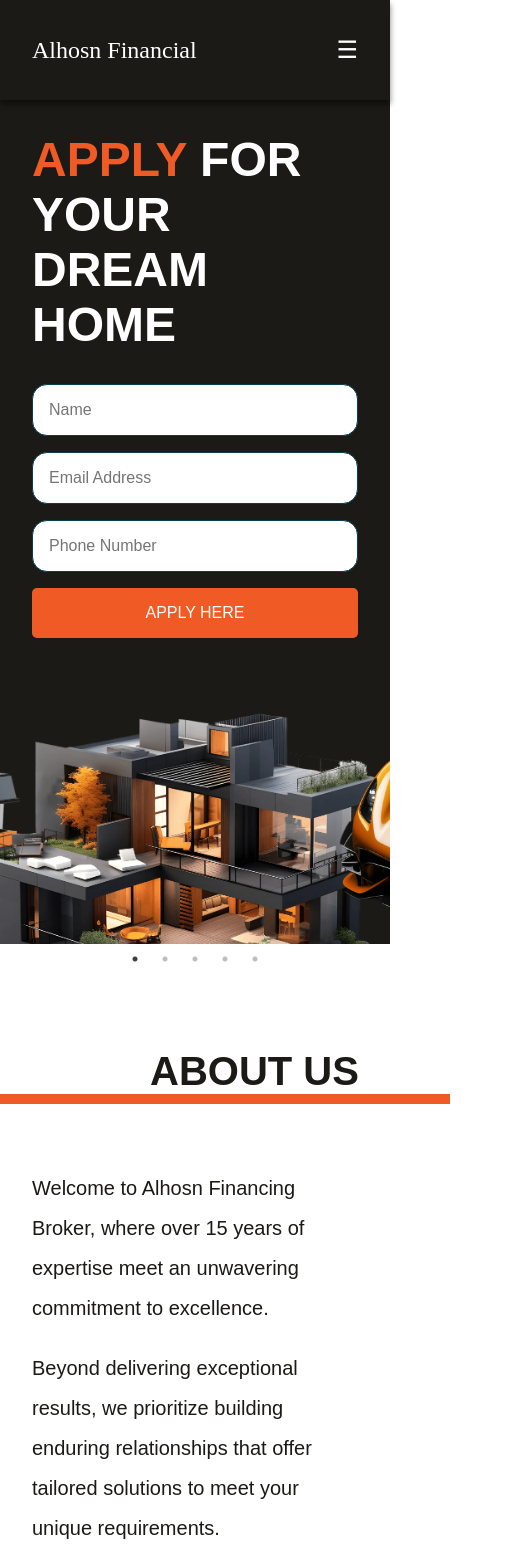
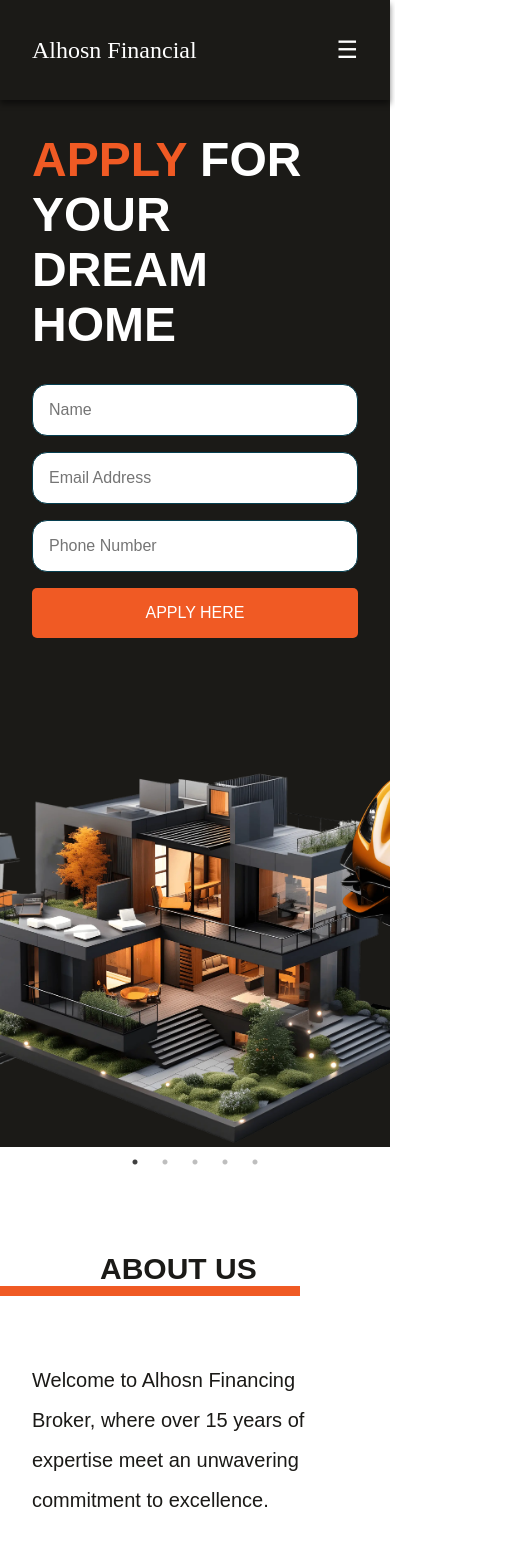
Before and after one commit to nevengh/ReactFirst, a React (Vite) app: page / in a window 390 px wide. Shown: the top 1550 px of the page, 532 px wide, since content can reach past the window. Built offline with nearby package versions, Linux system fonts and the light colour scheme.

Commit message:
edit heading title

```diff
--- a/src/components/Slider/Slider.css
+++ b/src/components/Slider/Slider.css
@@ -7,9 +7,9 @@
     justify-content: center !important;
     align-items: center;
     flex-wrap: wrap;
-    gap: 40px;
+    gap: 100px;
     width: 100%;
-    height: 100vh;
+    min-height: auto;
 }
 
 .slide-con .slide-img img{
--- a/src/pages/Partner/Partner.css
+++ b/src/pages/Partner/Partner.css
@@ -48,4 +48,23 @@
         color: #1B1A17;
         margin-bottom: 20px;
       }
+      .partner-image img {
+        width: 100%;
+        height: 100%;
+        box-shadow: 0 4px 6px rgba(216, 92, 21, 0.834);
+        clip-path: polygon(35% 0, 100% 30%, 100% 70%, 35% 100%, 0 75%, 0 25%);
+        object-fit: cover;
+        border-radius: 15px;
+      }
+      .about-heading h1 {
+        font-family: var(--Montserrat-family);
+        font-size: 30px;
+        font-weight: var(--bold-weight);
+        text-align: left;
+        margin-bottom: 2rem;
+        color: #1B1A17;
+        border-bottom: 10px solid #f05a24;
+        width: 300px;
+        padding-left: 100px;
+      }
 }
--- a/src/pages/ServicesPage/ServicesPage.jsx
+++ b/src/pages/ServicesPage/ServicesPage.jsx
@@ -8,7 +8,7 @@ import bank from '../../assets/images/service6.png'
 const ServicesPage = () => {
   return (
     <div className="services" id="services">
-      <div className="services-head">
+      <div className="about-heading">
         <h1> Our Services</h1>
       </div>
       <div className="services-content ">
--- a/vite.config.js
+++ b/vite.config.js
@@ -3,7 +3,7 @@ import react from '@vitejs/plugin-react'
 
 // https://vitejs.dev/config/
 export default defineConfig({
-  base: "/ReactFirst",
+
   plugins: [react()],
   // build: {
   //   rollupOptions: {
```
